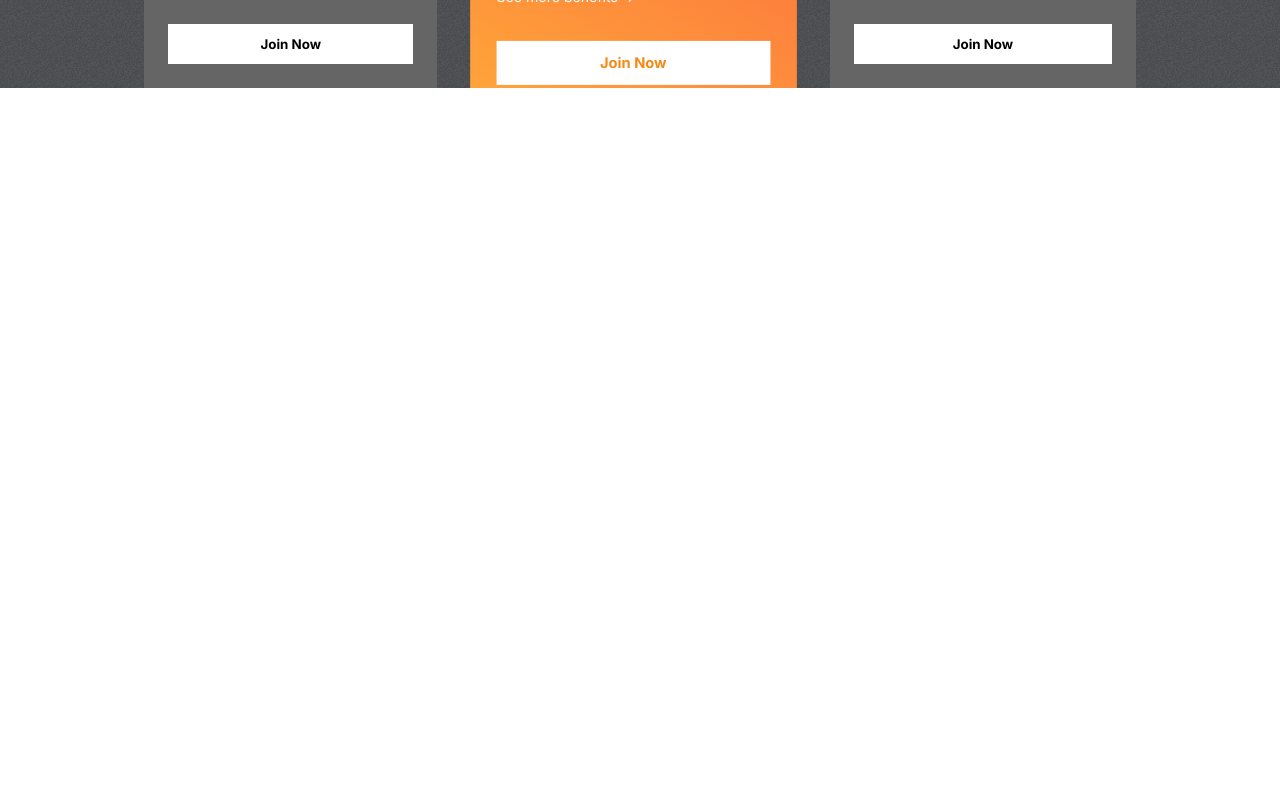
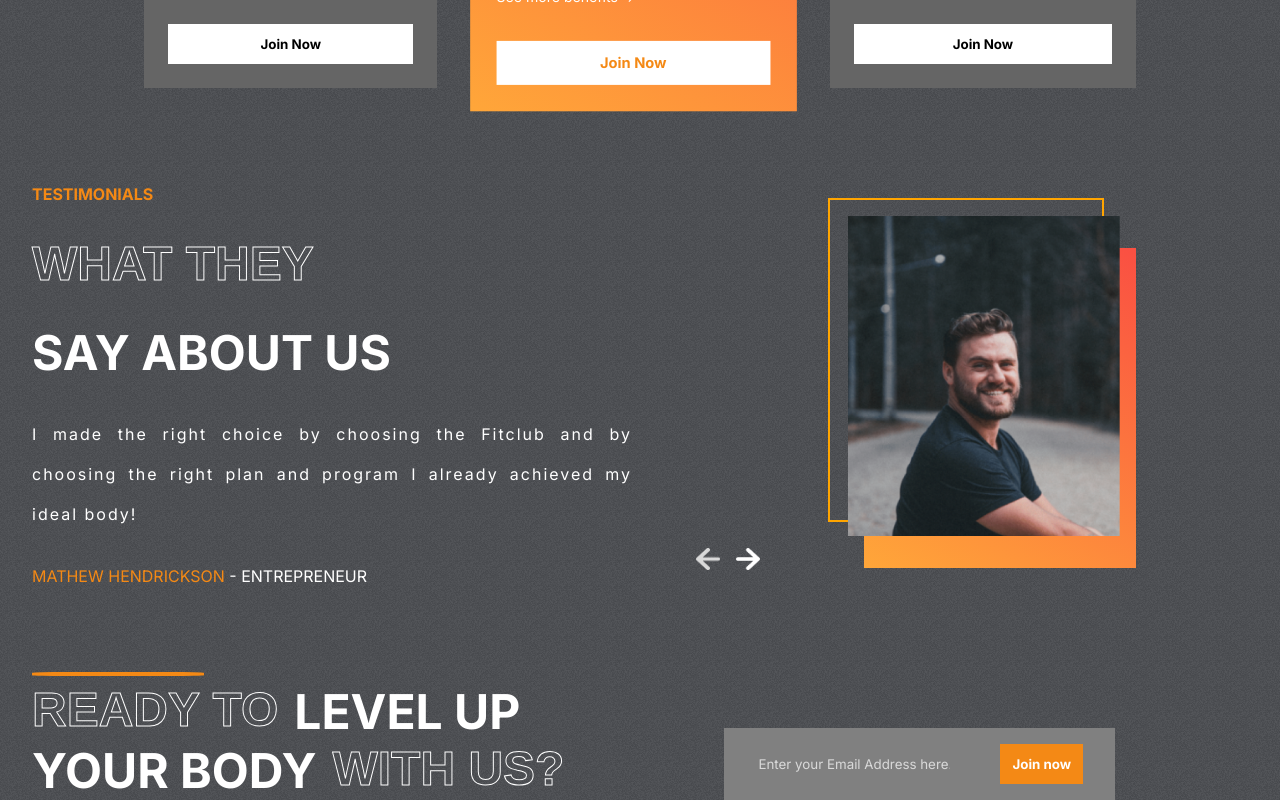
Before and after one commit to masud001/fitness, a React (Create React App) app: page / in a window 1280 px wide. Shown: the part 2324-3124 px from the top of the page. Before the commit the page ends 2412 px from the top, so only its background shows below. Built offline with nearby package versions, Linux system fonts and the light colour scheme.

Commit message:
testimonial section done

```diff
--- a/src/App.js
+++ b/src/App.js
@@ -1,8 +1,10 @@
 import './App.css';
 import Hero from './Components/Hero/Hero';
+import Join from './Components/Join/Join';
 import Plans from './Components/Plans/Plans';
 import Programs from './Components/programs/Programs';
 import Reasons from './Components/Reasons/Reasons';
+import Testimonials from './Components/Testimonials/Testimonials';
 function App() {
 	return (
 		<div className='App'>
@@ -10,6 +12,8 @@
 			<Programs />
 			<Reasons />
 			<Plans />
+			<Testimonials />
+			<Join />
 		</div>
 	);
 }
--- /dev/null
+++ b/src/Components/Join/Join.css
@@ -0,0 +1,48 @@
+.join{
+    display: flex;
+    padding: 0 2rem;
+    gap: 10rem;
+}
+.join-left{
+    color: white;
+    font-weight: bold;
+    text-transform: uppercase;
+    font-size: 3rem;
+    position: relative;
+}
+.join-left>div{
+    display: flex;
+    gap: 1rem;
+}
+.join-left>hr{
+    position: absolute;
+    width: 10.5rem;
+    border: 2px solid var(--orange);
+    border-radius: 20%;
+    margin: -10px 0;
+}
+
+.join-right{
+    display: flex;
+    justify-content: center;
+    align-items: flex-end;
+}
+.email-container{
+    display: flex;
+    gap: 3rem;
+    padding: 1rem 2rem;
+    background-color: gray;
+}
+.email-container>input{
+    background-color: transparent;
+    border: none;
+    outline: none;
+    color: var(--lightgray);
+}
+::placeholder{
+    color: var(--lightgray);
+}
+.join-btn{
+    background-color: var(--orange);
+    color: white;
+}
--- /dev/null
+++ b/src/Components/Join/Join.jsx
@@ -0,0 +1,34 @@
+import React from 'react';
+import './Join.css';
+
+const Join = () => {
+	return (
+		<div className='join' id='join-us'>
+			<div className='join-left'>
+				<hr />
+				<div>
+					<span class='stroke-text'>Ready to </span>
+					<span> Level up</span>
+				</div>
+				<div>
+					<span>your body </span>
+					<span class='stroke-text'> with us?</span>
+				</div>
+			</div>
+			<div className='join-right'>
+				<form class='email-container'>
+					<input
+						type='email'
+						name='user_email'
+						placeholder='Enter your Email Address here...'
+					/>
+					<button type='submit' class='btn join-btn'>
+						Join now
+					</button>
+				</form>
+			</div>
+		</div>
+	);
+};
+
+export default Join;
--- /dev/null
+++ b/src/Components/Testimonials/Testimonials.css
@@ -0,0 +1,70 @@
+.testimonials{
+    display: flex;
+    gap: 1rem;
+    padding: 0 2rem;
+}
+.testimonial-left{
+    display: flex;
+    flex: 1 1;
+    gap: 2rem;
+    flex-direction: column;
+    text-transform: uppercase;
+    color: white;
+}
+
+.testimonial-left>:nth-child(1){
+    color: var(--orange);
+    font-weight: bold;
+}
+.testimonial-left>:nth-child(2),
+.testimonial-left>:nth-child(3){
+    font-size: 3rem;
+    font-weight: bold;
+}
+.testimonial-left>:nth-child(4){
+    text-transform: none;
+    text-align: justify;
+    line-height: 40px;
+    letter-spacing: 2px;
+}
+
+.testimonial-right{
+    flex: 1;
+    position: relative;
+}
+.testimonial-right>img{
+    position: absolute;
+    width: 17rem;
+    height: 20rem;
+    object-fit: cover;
+    right: 8rem;
+    top: 2rem;
+}
+.testimonial-right>:nth-child(1){
+    position: absolute;
+    width: 17rem;
+    height: 20rem;
+    border: 2px solid orange;
+    background-color: transparent;
+    right: 9rem;
+    top: 0.9rem;
+}
+.testimonial-right>:nth-child(2){
+    position: absolute;
+    width: 17rem;
+    height: 20rem;
+    background: var(--planCard);
+    right: 7rem;
+    top: 4rem;
+}
+.arrows{
+    display: flex;
+    gap: 1rem;
+    position: absolute;
+    bottom: 1rem;
+    left: 3rem;
+}
+.arrows>img{
+    width: 1.5rem;
+    cursor: pointer;
+}
--- /dev/null
+++ b/src/Components/Testimonials/Testimonials.jsx
@@ -0,0 +1,55 @@
+import React from 'react';
+import './Testimonials.css';
+import { testimonialsData } from '../../data/testimonialsData';
+import { useState } from 'react';
+import leftArrow from '../../assets/leftArrow.png';
+import rightArrow from '../../assets/rightArrow.png';
+
+const Testimonials = () => {
+	const [selected, setSelected] = useState(0);
+	const tLength = testimonialsData.length;
+	return (
+		<div className='testimonials'>
+			<div className='testimonial-left'>
+				<span>testimonials</span>
+				<span className='stroke-text'>what they</span>
+				<span>say about us</span>
+
+				<span>{testimonialsData[selected].review}</span>
+				<span>
+					<span style={{ color: 'var(--orange)' }}>
+						{testimonialsData[selected].name}
+					</span>{' '}
+					- {testimonialsData[selected].status}
+				</span>
+			</div>
+			<div className='testimonial-right'>
+				<div></div>
+				<div></div>
+				<img src={testimonialsData[selected].image} alt='testimonial' />
+				<div className='arrows'>
+					<img
+						onClick={() => {
+							selected === 0
+								? setSelected(tLength - 1)
+								: setSelected((prev) => prev - 1);
+						}}
+						src={leftArrow}
+						alt='arrow left'
+					/>
+					<img
+						onClick={() => {
+							selected === tLength - 1
+								? setSelected(0)
+								: setSelected((prev) => prev + 1);
+						}}
+						src={rightArrow}
+						alt='arrow right'
+					/>
+				</div>
+			</div>
+		</div>
+	);
+};
+
+export default Testimonials;
--- a/src/Components/programs/Programs.jsx
+++ b/src/Components/programs/Programs.jsx
@@ -12,9 +12,9 @@
 				<span className='stroke-text'>to shape you</span>
 			</div>
 			<div className='programs-categories'>
-				{programsData.map((programs) => {
+				{programsData.map((programs, index) => {
 					return (
-						<div className='category'>
+						<div key={index} className='category'>
 							{programs.image}
 							<span>{programs.heading}</span>
 							<span>{programs.details}</span>
```
Also changed, not shown: src/Components/Plans/plans.css (line endings or trailing spaces).
